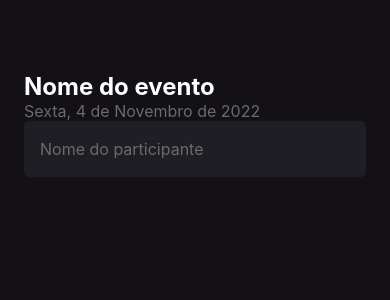
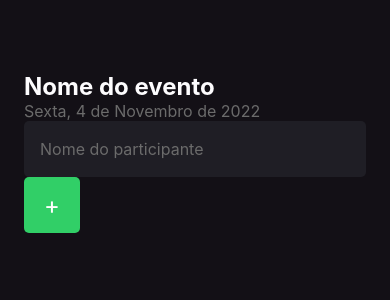
Before and after one commit to CauanDZN/imhere, a React Native app: screen / in a window 390 px wide. Shown: the top 300 px of the page. Built offline with nearby package versions, Linux system fonts and the light colour scheme.

Commit message:
:radio_button: Adding button

```diff
--- a/src/screens/Home/index.tsx
+++ b/src/screens/Home/index.tsx
@@ -1,8 +1,12 @@
-import { Text, View, TextInput } from 'react-native';
+import { Text, View, TextInput, TouchableOpacity } from 'react-native';
 
 import { styles } from './styles';
 
 export function Home(){
+  function handleParticipantAdd(){
+    console.log("Você pressionou o botão.")
+  };
+
   return(
     <View style={styles.container}>
       <Text style={styles.eventName}>
@@ -18,6 +22,12 @@
         placeholder="Nome do participante"
         placeholderTextColor="#6B6B6B"
       />
+
+      <TouchableOpacity style={styles.button} onPress={handleParticipantAdd}>
+        <Text style={styles.buttonText}>
+          +
+        </Text>
+      </TouchableOpacity>
     </View>
   );
 }
--- a/src/screens/Home/styles.ts
+++ b/src/screens/Home/styles.ts
@@ -23,5 +23,17 @@
       color: '#FFF',
       padding: 16,
       fontSize: 16
+    },
+    buttonText: {
+      color: '#FFF',
+      fontSize: 24
+    },
+    button: {
+      width: 56,
+      height: 56,
+      borderRadius: 5,
+      backgroundColor: '#31CF67',
+      alignItems: "center",
+      justifyContent: "center"
     }
   })
```
